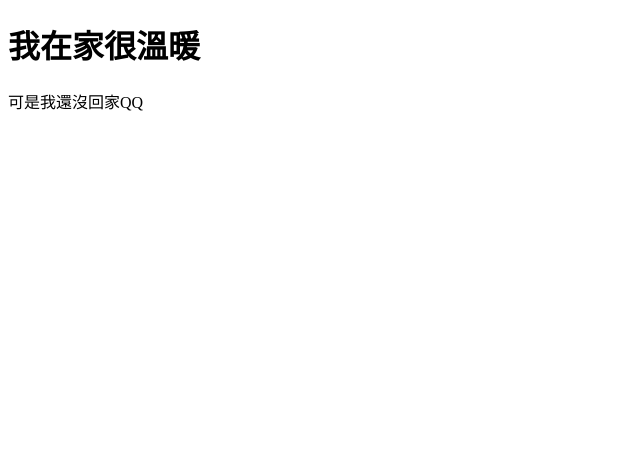
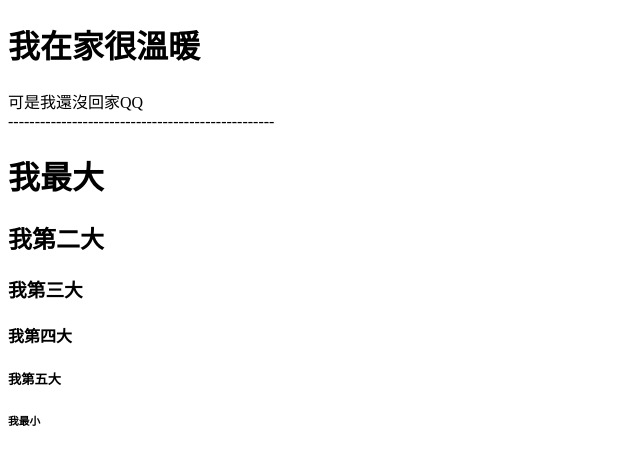
Before and after one commit to Erikakakaka/20221218, a plain HTML site: page home.html in a window 1280 px wide. Shown: the whole page, without its empty margins (0-640 px from the left). Drawn offline with Linux system fonts and the light colour scheme.

Commit message:
20221218進度

```diff
--- a/home.html
+++ b/home.html
@@ -28,5 +28,12 @@
 <body>
     <h1>我在家很溫暖</h1>
     可是我還沒回家QQ
+    <div>--------------------------------------------------</div>
+    <H1>我最大</H1>
+    <h2>我第二大</h2>
+    <h3>我第三大</h3>
+    <h4>我第四大</h4>
+    <h5>我第五大</h5>
+    <h6>我最小</h6>
 </body>
 </html>
```
